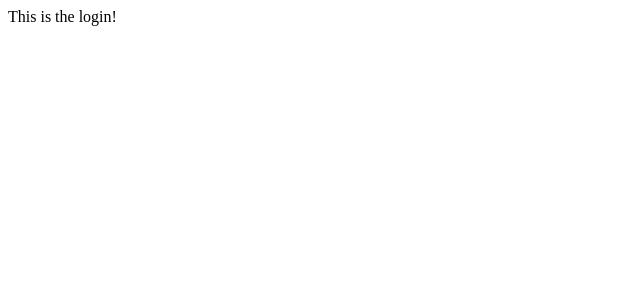
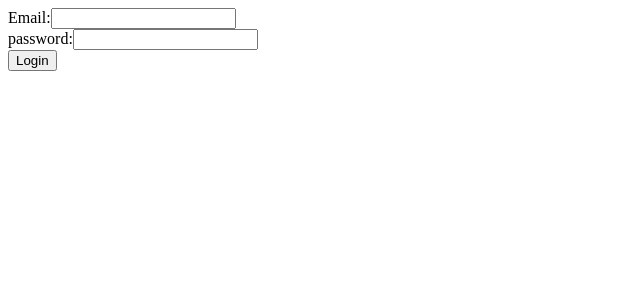
Before and after one commit to Jvanduyn/hackathon, a React (Create React App) app: page /login in a window 1280 px wide. Shown: the top 300 px of the page, without its empty margins (0-640 px from the left). Built offline with nearby package versions, Linux system fonts and the light colour scheme.

Commit message:
Added login page

```diff
--- a/src/Pages/Login.jsx
+++ b/src/Pages/Login.jsx
@@ -1,41 +1,82 @@
-import React, { useState } from "react";
-import { Link } from "react-router-dom";
+import React, { useEffect, useState } from "react";
+import { Navigate } from 'react-router-dom';
 
 export default (props) => {
+    const [email, setEmail] = useState('');
+    const [password, setPassword] = useState('');
+    const [isLoggedIn, setIsLoggedIn] = useState(false);
+
+    const handleLogin = (e) => {
+      e.preventDefault();
+
+      // API call to check the credentials
+      checkCreds(email, password)
+        .then((res) => {
+          if (res.success) {
+            setIsLoggedIn(true);
+            // Save the credentials to localStorage
+            localStorage.setItem('directoryUser', res.data.directoryUser);
+          } else {
+            setIsLoggedIn(false);
+          }
+        })
+        .catch((error) => {
+          console.error('API Error:', error);
+          setIsLoggedIn(false);
+        });
+    };
+
+    useEffect(() => {
+      // Check if credentials exist in localStorage when the component mounts
+      const storedDirectoryUser = localStorage.getItem('directoryUser');
+
+      if (storedDirectoryUser) {
+        setEmail(storedDirectoryUser.email);
+        setPassword(storedDirectoryUser.password);
+        setIsLoggedIn(true);
+      }
+    }, []);
+
+    const checkCreds = (email, password) => {
+        // Call API and check if email and password exist in db
+        // returns a promise
+    };
+
+    const handleLogout = () => {
+      setIsLoggedIn(false);
+      localStorage.removeItem('directoryUser');
+    };
+
     return (
-        <div>This is the login!</div>
-    )
-    // const [formState, setFormState] = useState({ email: "", password: "" });
-    // const [login, { error, data }] = useMutation(LOGIN_USER);
-
-    // // update state based on form input changes
-    // const handleChange = (event) => {
-    //     const { name, value } = event.target;
-
-    //     setFormState({
-    //         ...formState,
-    //         [name]: value,
-    //     });
-    // };
-
-    // // submit form
-    // const handleFormSubmit = async (event) => {
-    //     event.preventDefault();
-    //     console.log(formState);
-    //     try {
-    //         const { data } = await login({
-    //             variables: { ...formState },
-    //         });
-
-    //         Auth.login(data.login.token, data.login.user._id);
-    //     } catch (e) {
-    //         console.error(e);
-    //     }
-
-    //     // clear form values
-    //     setFormState({
-    //         email: "",
-    //         password: "",
-    //     });
-    // };
-}
+      <div>
+        {isLoggedIn ? (
+          <div>
+            <button onClick={handleLogout}>Logout</button>
+            <Navigate to="/directory" />
+          </div>
+        ) : (
+          <form onSubmit={handleLogin}>
+            <div>
+              <label>Email:</label>
+              <input
+                type="email"
+                value={email}
+                onChange={(e) => setEmail(e.target.value)}
+                required
+              />
+            </div>
+            <div>
+              <label>password:</label>
+              <input
+                type="password"
+                value={password}
+                onChange={(e) => setPassword(e.target.value)}
+                required
+              />
+            </div>
+            <button type="submit">Login</button>
+          </form>
+        )}
+      </div>
+    );
+  }
```
